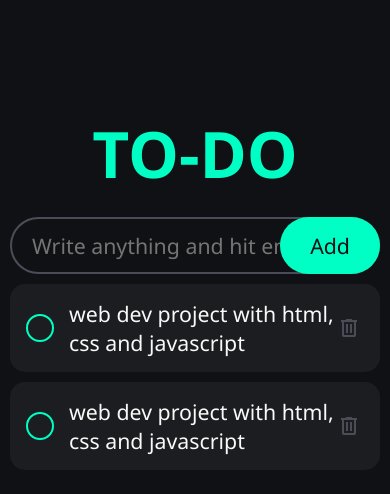
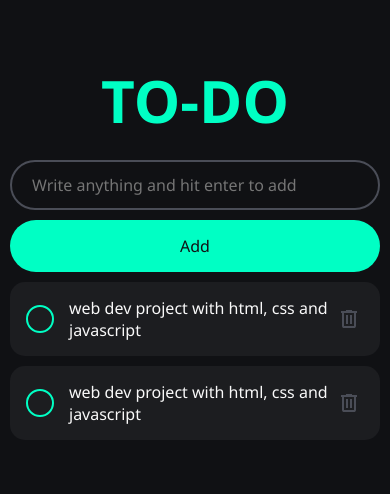
Before and after one commit to guilhermesgsilva/to-do-js, a plain HTML site: page index.html in a window 390 px wide. Drawn offline with Linux system fonts and the light colour scheme.

Commit message:
feat: Implement responsive design

```diff
--- a/style.css
+++ b/style.css
@@ -58,6 +58,11 @@ h1 {
 
 #todo-input:focus {
   outline: none;
+  border-color: var(--accent-color);
+  transition: 200ms ease;
+}
+
+#todo-input:hover {
   border-color: var(--accent-color);
   transition: 200ms ease;
 }
@@ -158,3 +163,22 @@ input[type="checkbox"]:checked ~ .todo-text {
 input[type="checkbox"] {
   display: none;
 }
+
+@media (max-width: 500px) {
+  html {
+    font-size: 12pt;
+  }
+
+  #add-button {
+    position: unset;
+    width: 100%;
+    margin-top: 10px;
+    padding: 15px;
+    height: auto;
+  }
+
+  h1 {
+    margin-top: 50px;
+    font-size: 15vw;
+  }
+}
```
